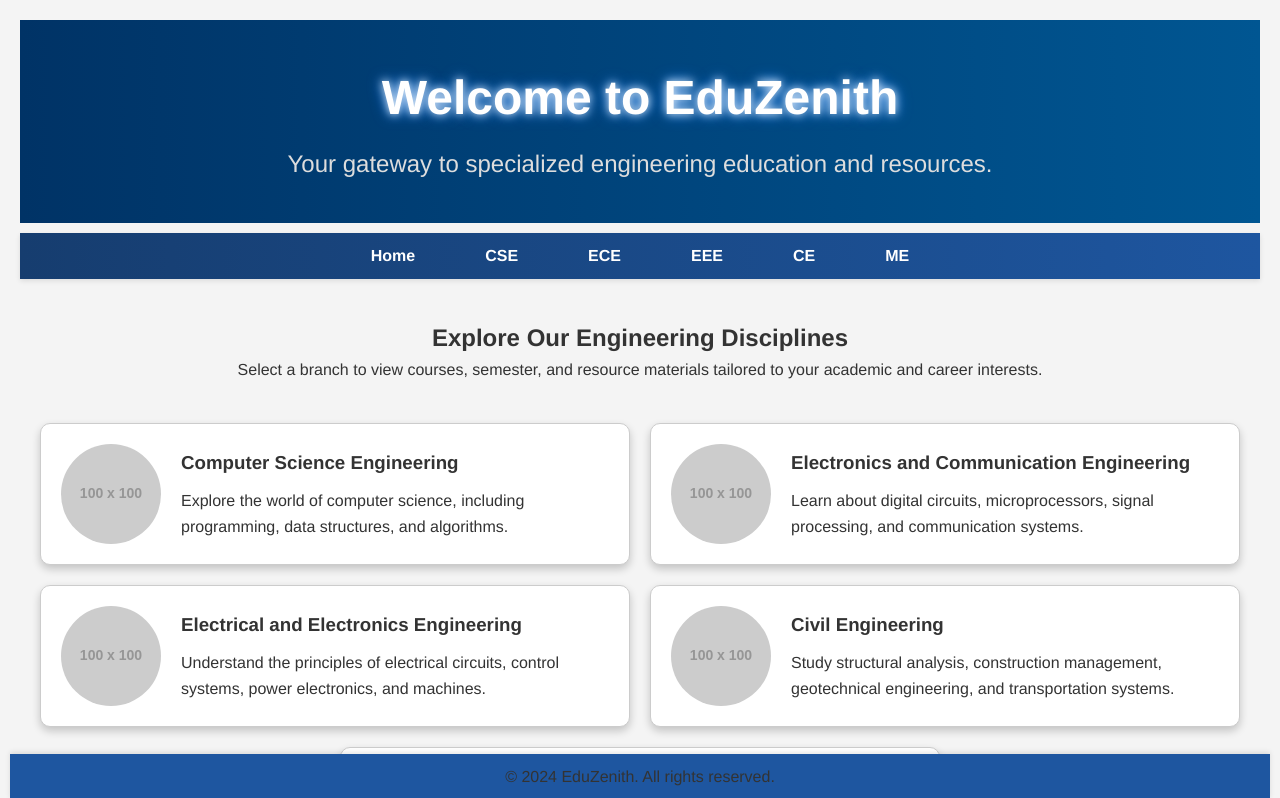
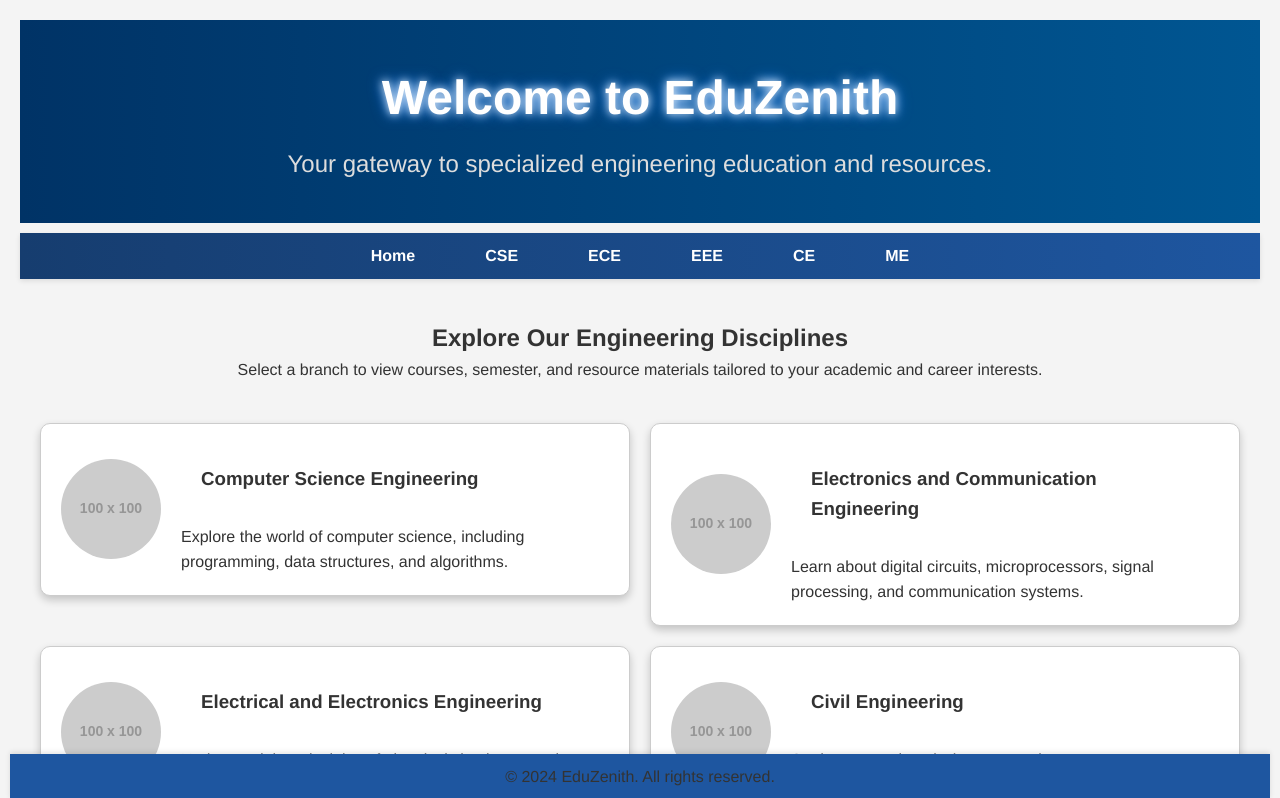
Before and after one commit to Manvitha236/Eduzenith-1, a React (Create React App) app: page / in a window 1280 px wide. Shown: the top 798 px of the page. Built offline with nearby package versions, Linux system fonts and the light colour scheme.

Commit message:
files update and css update

```diff
--- a/src/Components/SubjectList.js
+++ b/src/Components/SubjectList.js
@@ -169,6 +169,11 @@ const SubjectList = () => {
         </div>
       </header>
       <nav>
+      <div className="hamburger" id="hamburger" onClick={handleHamburgerClick}>
+          <div></div>
+          <div></div>
+          <div></div>
+        </div>
         <ul id="nav-links">
           <li><a href="/">Home</a></li>
         </ul>
@@ -177,10 +182,11 @@ const SubjectList = () => {
         <div className="introduction">
           <h2>Subjects for Year {year}, Semester {semester}</h2>
         </div>
+        <h3>Theory Subjects</h3>
+
         <div className="branches">
-          <div>
-          <h3>Theory Subjects</h3>
-          </div>
+
+
           {theory.map((subject, index) => (
             <div key={index} className="card">
               <div className="card-content">
@@ -189,8 +195,9 @@ const SubjectList = () => {
             </div>
           ))}
         </div>
+        <h3>Lab Subjects</h3>
         <div className="branches">
-          <h3>Lab Subjects</h3>
+
           {labs.map((lab, index) => (
             <div key={index} className="card">
               <div className="card-content">
--- a/src/Components/styles.css
+++ b/src/Components/styles.css
@@ -8,6 +8,9 @@
 body, h1, h2, h3, p, ul, li {
     font-family: 'Helvetica Neue', Helvetica, Arial, sans-serif;
     color: #333;
+}
+h3 {
+    padding: 20px;
 }
 
 body {
```
